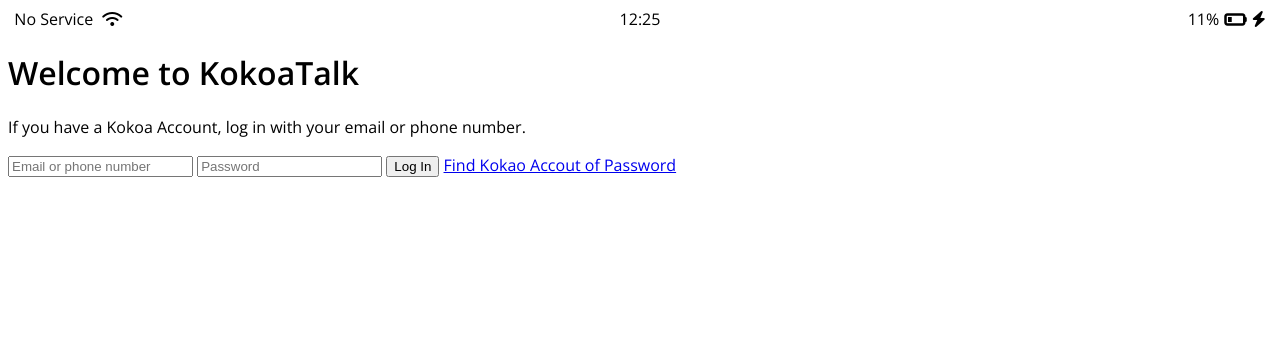
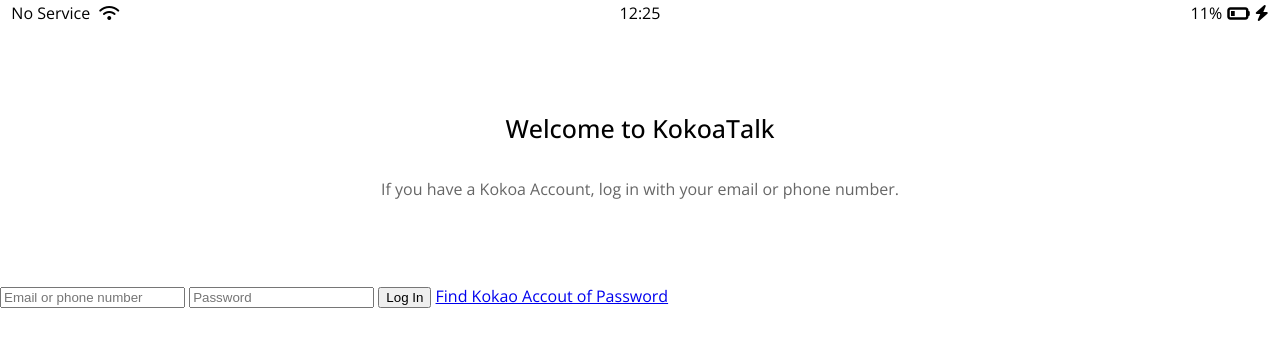
Before and after one commit to yeon1615/kokoa-clone-2022, a plain HTML site: page index.html in a window 1280 px wide. Drawn offline with nearby package versions, Linux system fonts and the light colour scheme.

Commit message:
#6.6 Sign Up Screen part Three

```diff
--- /dev/null
+++ b/css/reset.css
@@ -0,0 +1,124 @@
+html,
+body,
+div,
+span,
+applet,
+object,
+iframe,
+h1,
+h2,
+h3,
+h4,
+h5,
+h6,
+p,
+blockquote,
+pre,
+a,
+abbr,
+acronym,
+address,
+big,
+cite,
+code,
+del,
+dfn,
+em,
+img,
+ins,
+kbd,
+q,
+s,
+samp,
+small,
+strike,
+strong,
+sub,
+sup,
+tt,
+var,
+b,
+u,
+i,
+center,
+dl,
+dt,
+dd,
+ol,
+ul,
+li,
+fieldset,
+form,
+label,
+legend,
+table,
+caption,
+tbody,
+tfoot,
+thead,
+tr,
+th,
+td,
+article,
+aside,
+canvas,
+details,
+embed,
+figure,
+figcaption,
+footer,
+header,
+hgroup,
+menu,
+nav,
+output,
+ruby,
+section,
+summary,
+time,
+mark,
+audio,
+video {
+  margin: 0;
+  padding: 0;
+  border: 0;
+  font-size: 100%;
+  font: inherit;
+  vertical-align: baseline;
+}
+/* HTML5 display-role reset for older browsers */
+article,
+aside,
+details,
+figcaption,
+figure,
+footer,
+header,
+hgroup,
+menu,
+nav,
+section {
+  display: block;
+}
+body {
+  line-height: 1;
+}
+ol,
+ul {
+  list-style: none;
+}
+blockquote,
+q {
+  quotes: none;
+}
+blockquote:before,
+blockquote:after,
+q:before,
+q:after {
+  content: "";
+  content: none;
+}
+table {
+  border-collapse: collapse;
+  border-spacing: 0;
+}
--- /dev/null
+++ b/css/status-bar.css
@@ -0,0 +1,23 @@
+.status-bar {
+  display: flex;
+  justify-content: center;
+  padding: 5px;
+}
+.status-bar__column {
+  width: 33%;
+}
+.status-bar__column:first-child span {
+  margin-right: 5px;
+}
+.status-bar__column:nth-child(2) {
+  display: flex;
+  justify-content: center;
+}
+.status-bar__column:last-child {
+  display: flex;
+  justify-content: flex-end;
+  align-items: center;
+}
+.status-bar__column .fa-battery-quarter {
+  margin: 0 5px;
+}
--- a/css/styles.css
+++ b/css/styles.css
@@ -1,26 +1,22 @@
-@import url("https://fonts.googleapis.com/css2?family=Open+Sans:wght@400;600&display=swap");
+@import url("https://fonts.googleapis.com/css2?family=Open+Sans:wght@400;500;600&display=swap");
+@import "reset.css";
+@import "status-bar.css";
 body {
   font-family: "Open Sans", sans-serif;
 }
-.status-bar {
+.welcome-header {
+  margin: 90px 0;
+  text-align: center;
   display: flex;
-  justify-content: center;
-}
-.status-bar__column {
-  width: 33%;
-}
-.status-bar__column:first-child span {
-  margin-right: 5px;
-}
-.status-bar__column:nth-child(2) {
-  display: flex;
-  justify-content: center;
-}
-.status-bar__column:last-child {
-  display: flex;
-  justify-content: flex-end;
+  flex-direction: column;
   align-items: center;
 }
-.status-bar__column .fa-battery-quarter {
-  margin: 0 5px;
+.welcome-header__title {
+  margin-bottom: 40px;
+  font-size: 25px;
+  font-weight: 500;
 }
+.welcome-header__text {
+  width: 65%;
+  opacity: 0.6;
+}
```
